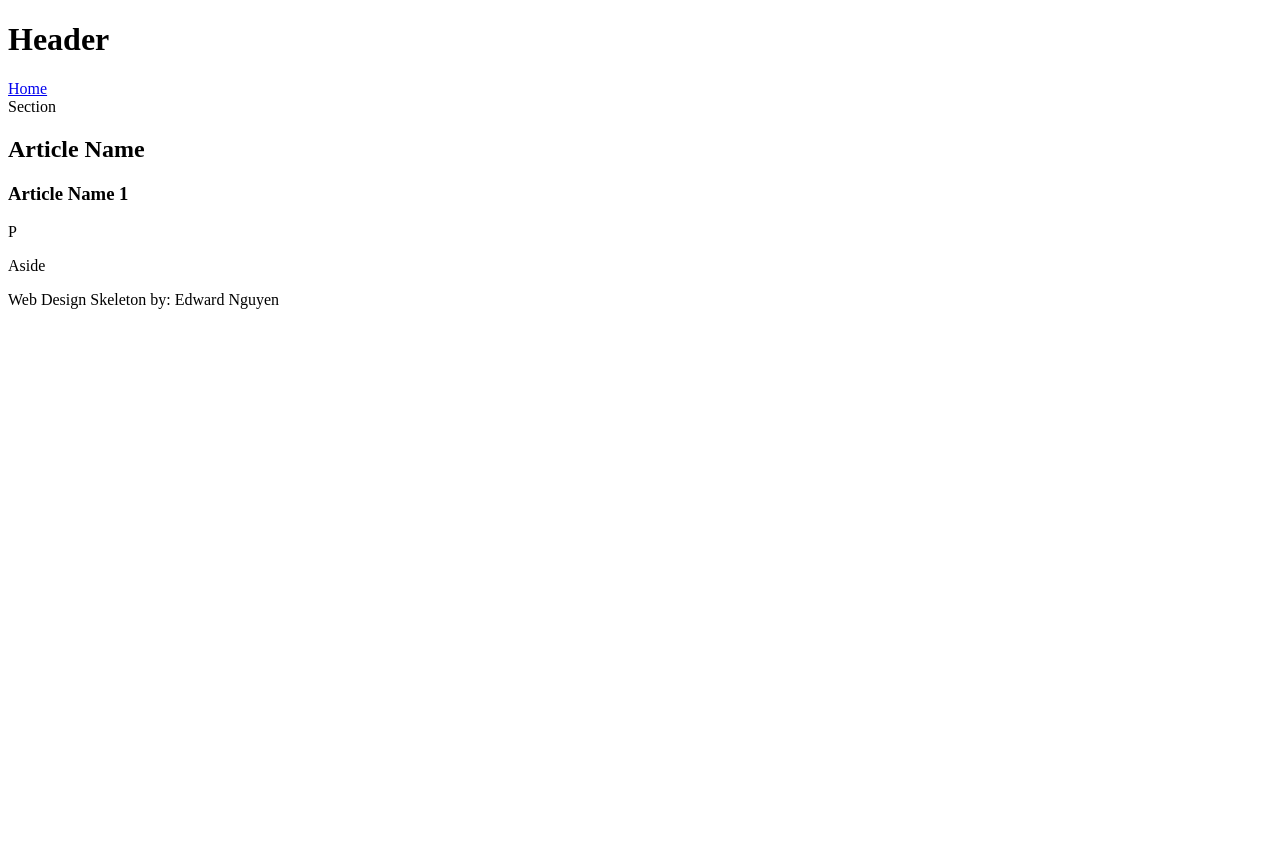
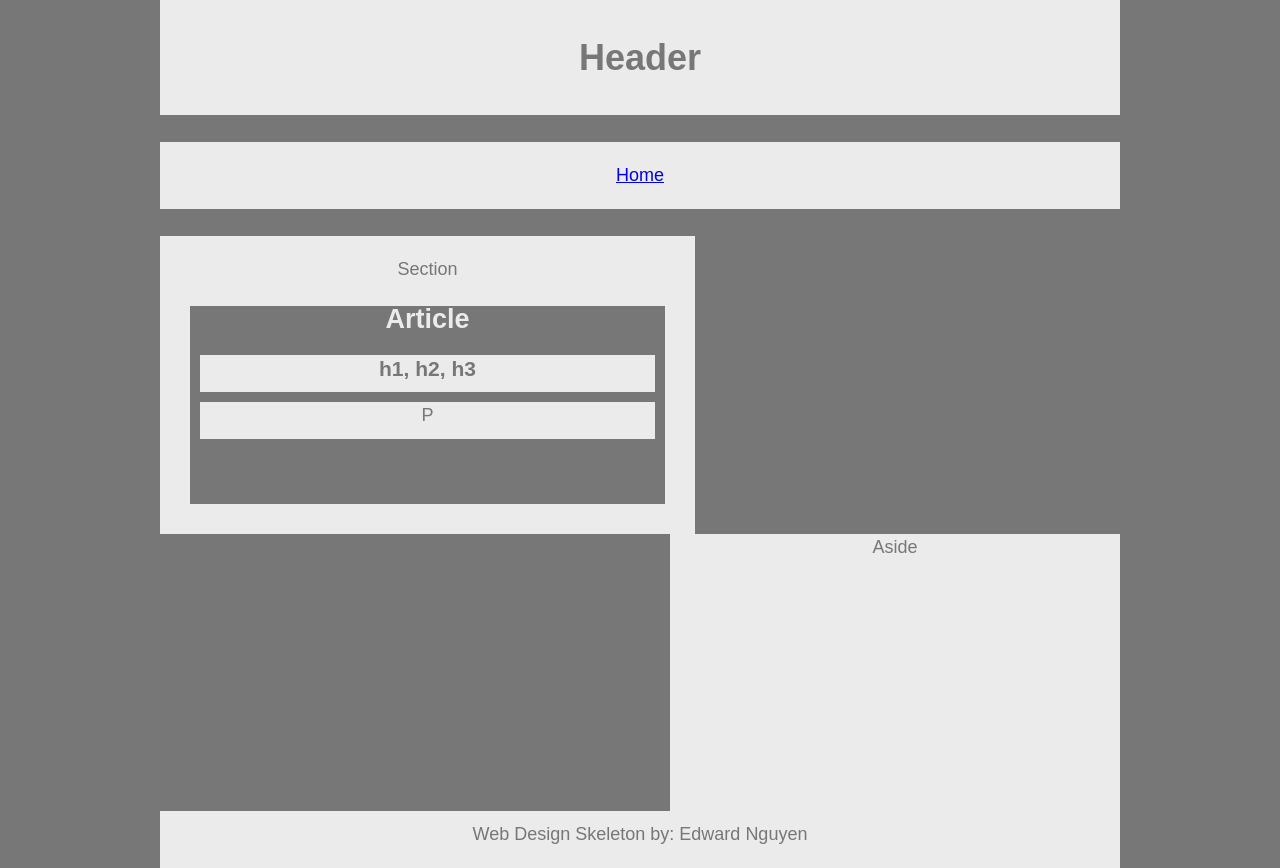
Before and after one commit to ednguyen92/HW-Wireframe, a plain HTML site: page index.html in a window 1280 px wide. Before the commit the page ends 800 px from the top, so only its background shows below. Drawn offline with Linux system fonts and the light colour scheme.

Commit message:
finished working on css file need to make adjustments involving padding and margin

```diff
--- a/index.html
+++ b/index.html
@@ -2,34 +2,47 @@
 <html>
 
 <head>
-    <h1>Header</h1>
+    <title>Title</title>
+    <link rel="stylesheet" type="text/css" href="style.css">
 </head>
 
 <body>
+    <div class="container">
+        <div class="homework">
+            <header>
+            <h1>Header</h1>
+            </header>
+        </div>
+        <br>
+        <div class="homework">
             <nav>
                 <a href="/html/">Home</a>
             </nav>
+        </div>
 
-    <section>
+        <br>
+            <section id="leftouter">
             Section
-        <article>
-            <div>
-            <h2>Article Name</h2>
-            <h3>Article Name 1</h3>
-            </div>
+            <article id="leftmiddle">
+            <h2>Article</h2>
+            <h3>h1, h2, h3</h3>
             <p> P </p>
             </article>
            </section>
-
-    <aside>
+            <aside id="right">
             Aside
             </aside>
 
-    <footer>
+        <br>
+        <footer id="bottom">
         <p>Web Design Skeleton by: Edward Nguyen</p>
         </footer>
 
 
+
+
+    </div>
 </body>
 
+
 </html>
--- /dev/null
+++ b/style.css
@@ -0,0 +1,70 @@
+
+body {
+    background-color: #777;
+    margin: 0;
+    padding: 0;
+    font-family: 'Arial','Helvetica Neue', Helvetica, sans-serif;
+    font-size: 18px;
+    line-height: 150%;
+}
+
+.homework {
+    background-color: #ebebeb;
+    color: #777;
+    margin: 0;
+    text-align: center;
+    padding-top: 20px;
+    padding-bottom: 20px;
+}
+
+.container {
+    width: 960px;
+    margin: 0 auto;
+}
+
+
+#leftouter {
+    background-color: #ebebeb;
+    color: #777;
+    text-align: center;
+    float: left;
+    width: 495px;
+    margin: 0 auto;
+    padding: 20px;
+}
+
+#leftmiddle {
+    background-color: #777;
+    color: #ebebeb;
+    text-align: center;
+    padding-bottom: 55px;
+    margin: 10px;
+}
+
+h3, p {
+    background-color: #ebebeb;
+    color: #777;
+    text-align: center;
+    margin: 10px;
+    padding-bottom: 10px;
+}
+
+#right {
+    background-color: #ebebeb;
+    color: #777;
+    width: 450px;
+    text-align: center;
+    float: right;
+    padding-bottom: 250px;
+
+}
+
+#bottom {
+    clear: both;
+    background-color: #ebebeb;
+    color: #777;
+    overflow: auto;
+    text-align: center;
+
+
+}
```
Lines whose indentation alone changed are shown as unchanged.
